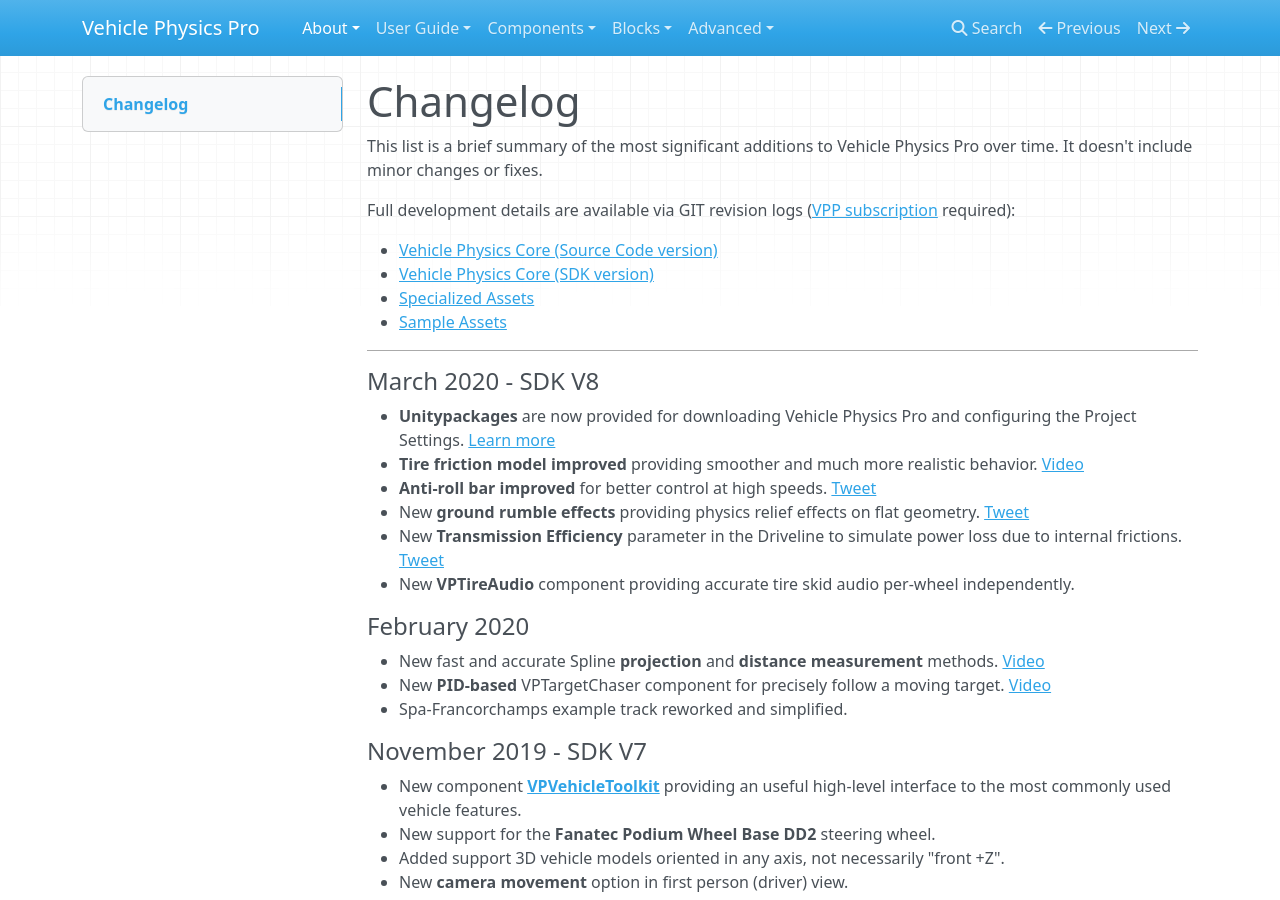
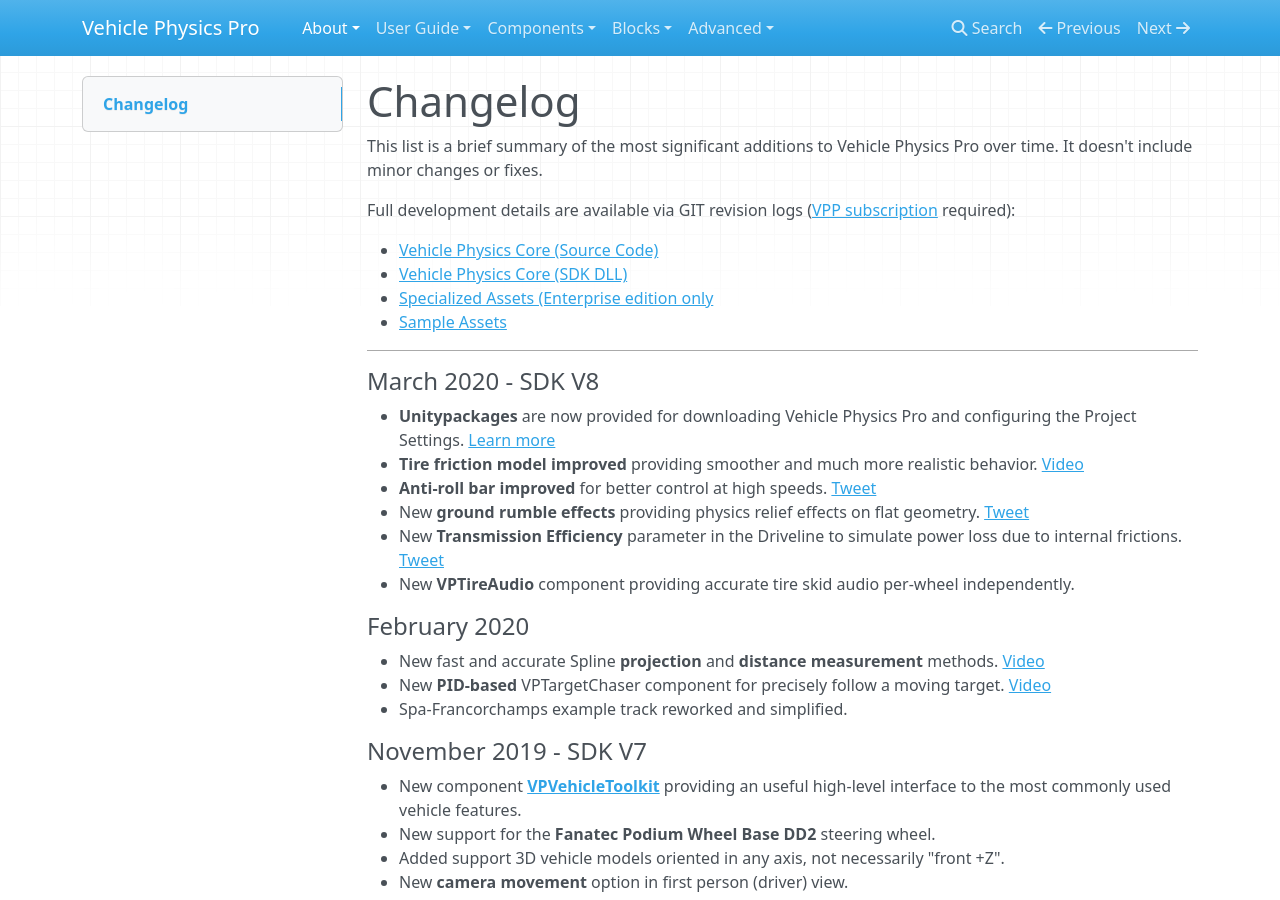
Before and after one commit to EdyJ/vehicle-physics-docs, an MkDocs documentation site: the page built from docs/about/changelog.md, in a window 1280 px wide and 900 px high. Built offline with MkDocs 1.6.1, drawn with Linux system fonts in a browser that asks for light colours; nearby versions of some CDN libraries; library files that are not in the unit come from our copies.

Commit message:
Minor amendments

```diff
--- a/docs/about/changelog.md
+++ b/docs/about/changelog.md
@@ -5,9 +5,9 @@
 
 Full development details are available via GIT revision logs ([VPP subscription](/about/licensing) required):
 
-- [Vehicle Physics Core (Source Code version)](http://projects.edy.es/trac/edy_vehicle-physics-core/log/)
-- [Vehicle Physics Core (SDK version)](http://projects.edy.es/trac/edy_vehicle-physics-pro-sdk/log/)
-- [Specialized Assets](http://projects.edy.es/trac/edy_vehicle-physics-specialized-assets/log/)
+- [Vehicle Physics Core (Source Code)](http://projects.edy.es/trac/edy_vehicle-physics-core/log/)
+- [Vehicle Physics Core (SDK DLL)](http://projects.edy.es/trac/edy_vehicle-physics-pro-sdk/log/)
+- [Specialized Assets (Enterprise edition only](http://projects.edy.es/trac/edy_vehicle-physics-specialized-assets/log/)
 - [Sample Assets](http://projects.edy.es/trac/edy_vehicle-physics-sample-assets/log/)
 
 <hr>
```
Also changed, not shown: docs/user-guide/setting-up-vpp.md (+1 -1 lines).
